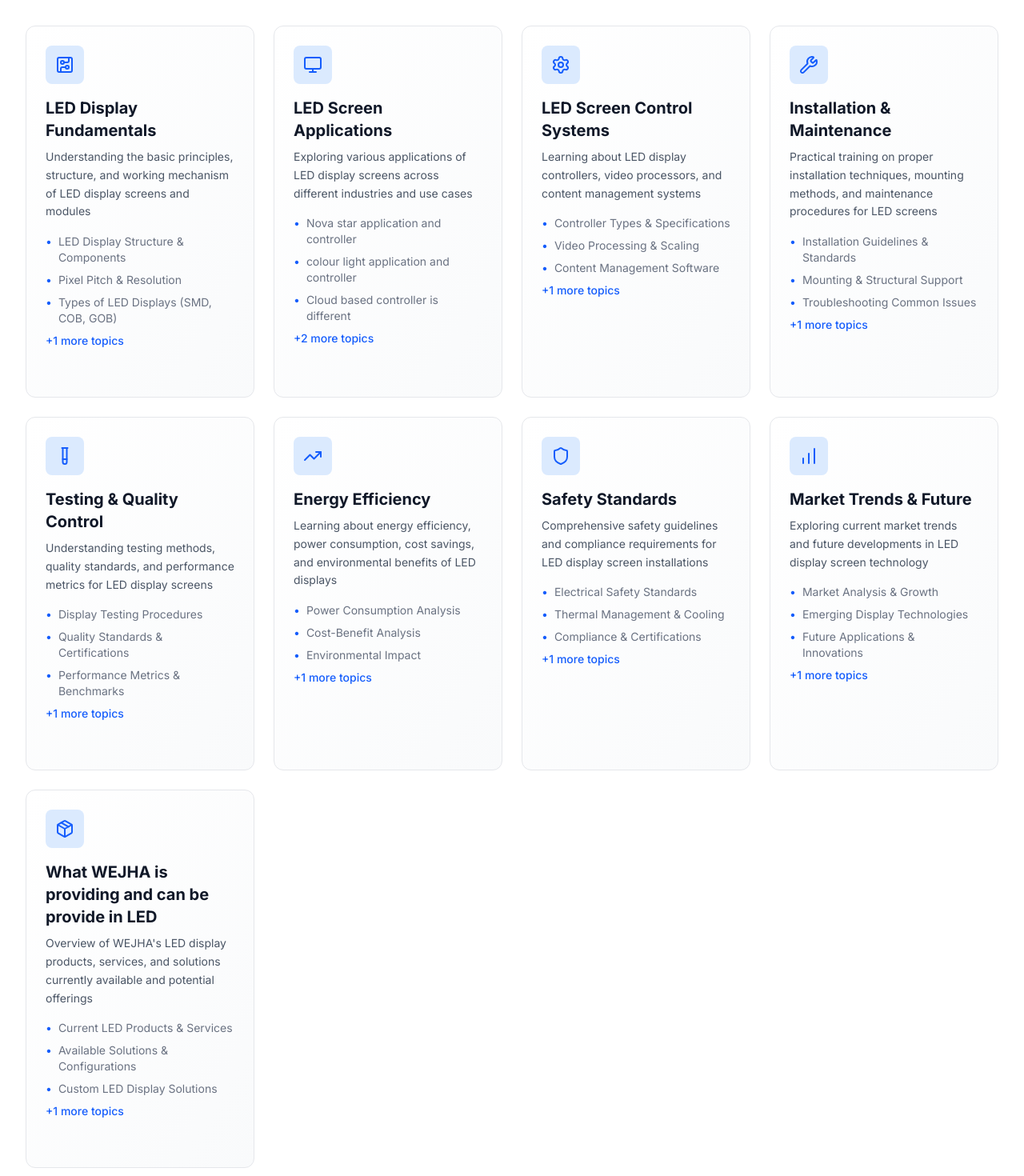
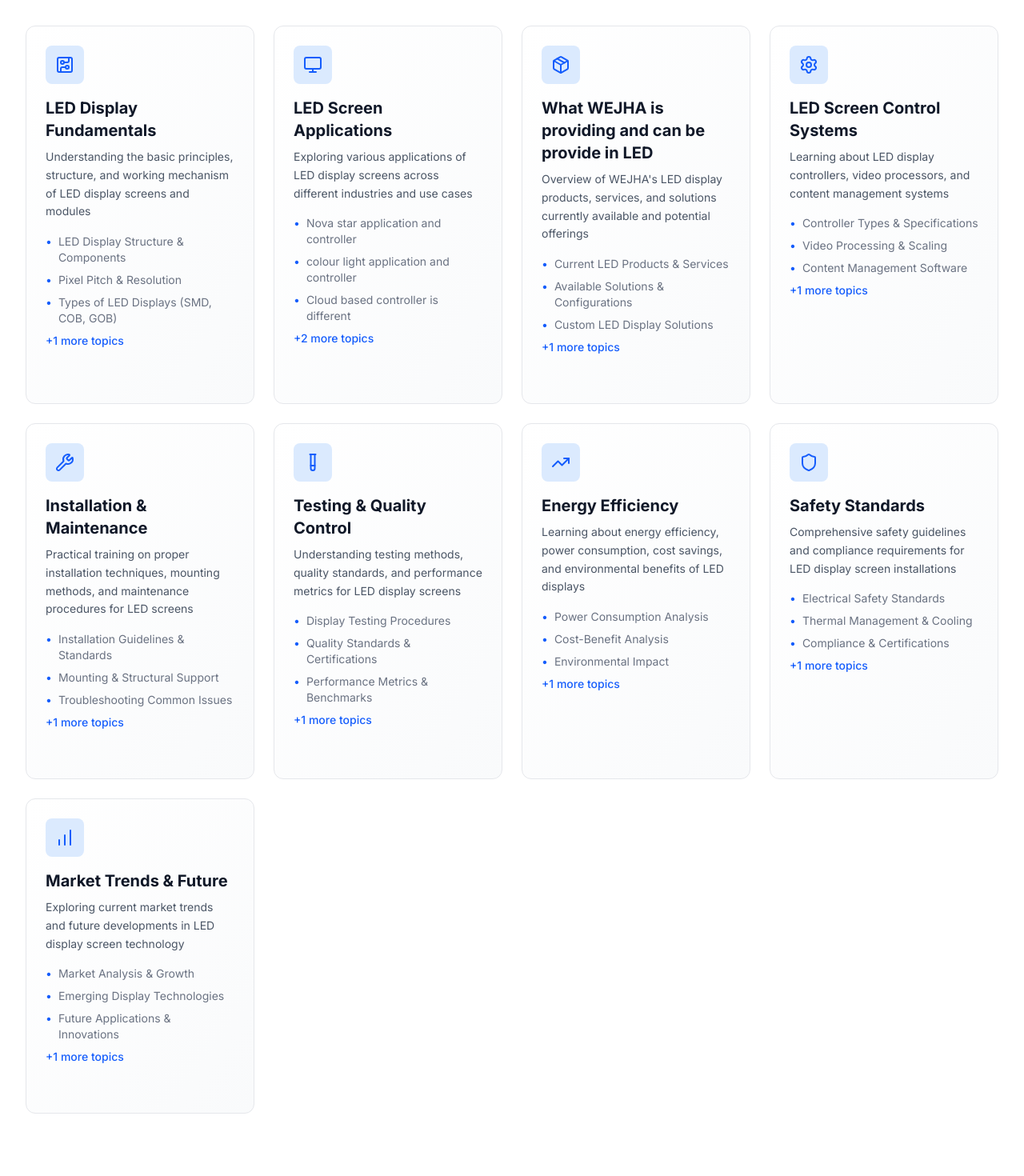
Before and after one commit to jbshaik-code/led-screen, a Next.js app: page / in a window 1280 px wide. Shown: the part 1060-2530 px from the top of the page at 80% size. Built offline with nearby package versions, Linux system fonts and the light colour scheme.

Commit message:
Move WEJHA module to third position after LED Screen Applications

```diff
--- a/app/components/TrainingModules.tsx
+++ b/app/components/TrainingModules.tsx
@@ -40,6 +40,18 @@ const modules = [
       "Cloud based controller is different",
       "Live screening controller is different",
       "Broadcast & Control Rooms",
+    ],
+  },
+  {
+    icon: Package,
+    title: "What WEJHA is providing and can be provide in LED",
+    description:
+      "Overview of WEJHA's LED display products, services, and solutions currently available and potential offerings",
+    topics: [
+      "Current LED Products & Services",
+      "Available Solutions & Configurations",
+      "Custom LED Display Solutions",
+      "Future Product Roadmap",
     ],
   },
   {
@@ -112,18 +124,6 @@ const modules = [
       "Emerging Display Technologies",
       "Future Applications & Innovations",
       "Industry Outlook & Predictions",
-    ],
-  },
-  {
-    icon: Package,
-    title: "What WEJHA is providing and can be provide in LED",
-    description:
-      "Overview of WEJHA's LED display products, services, and solutions currently available and potential offerings",
-    topics: [
-      "Current LED Products & Services",
-      "Available Solutions & Configurations",
-      "Custom LED Display Solutions",
-      "Future Product Roadmap",
     ],
   },
 ];
```
